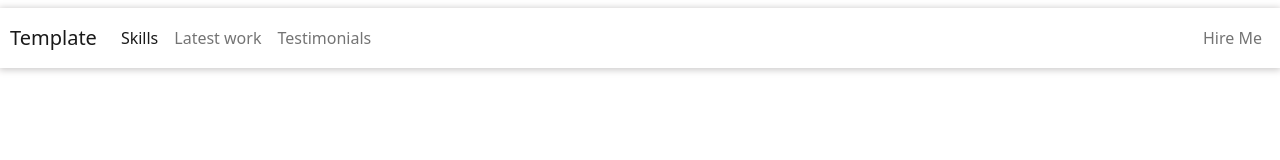
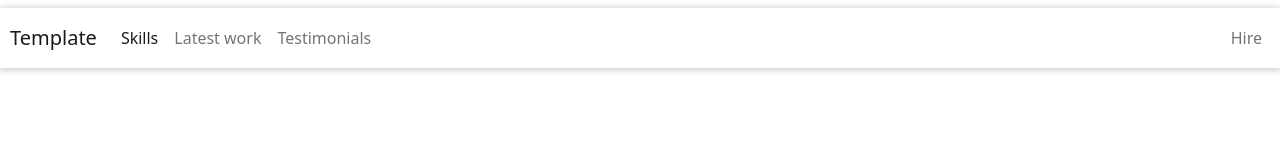
Before and after one commit to PranaliChatap/React-Project, a React (Create React App) app: page / in a window 1280 px wide. Shown: the top 160 px of the page. Built offline with nearby package versions, Linux system fonts and the light colour scheme.

Commit message:
Update Navbar.jsx

```diff
--- a/src/components/Navbar.jsx
+++ b/src/components/Navbar.jsx
@@ -26,7 +26,7 @@ const Navbar = () => {
       </ul>
       <ul className="navbar-nav">
       <li className="nav-item">
-          <Link className="nav-link" to="/hire">Hire Me</Link>
+          <Link className="nav-link" to="/hire">Hire</Link>
         </li>
       </ul>
 
```
